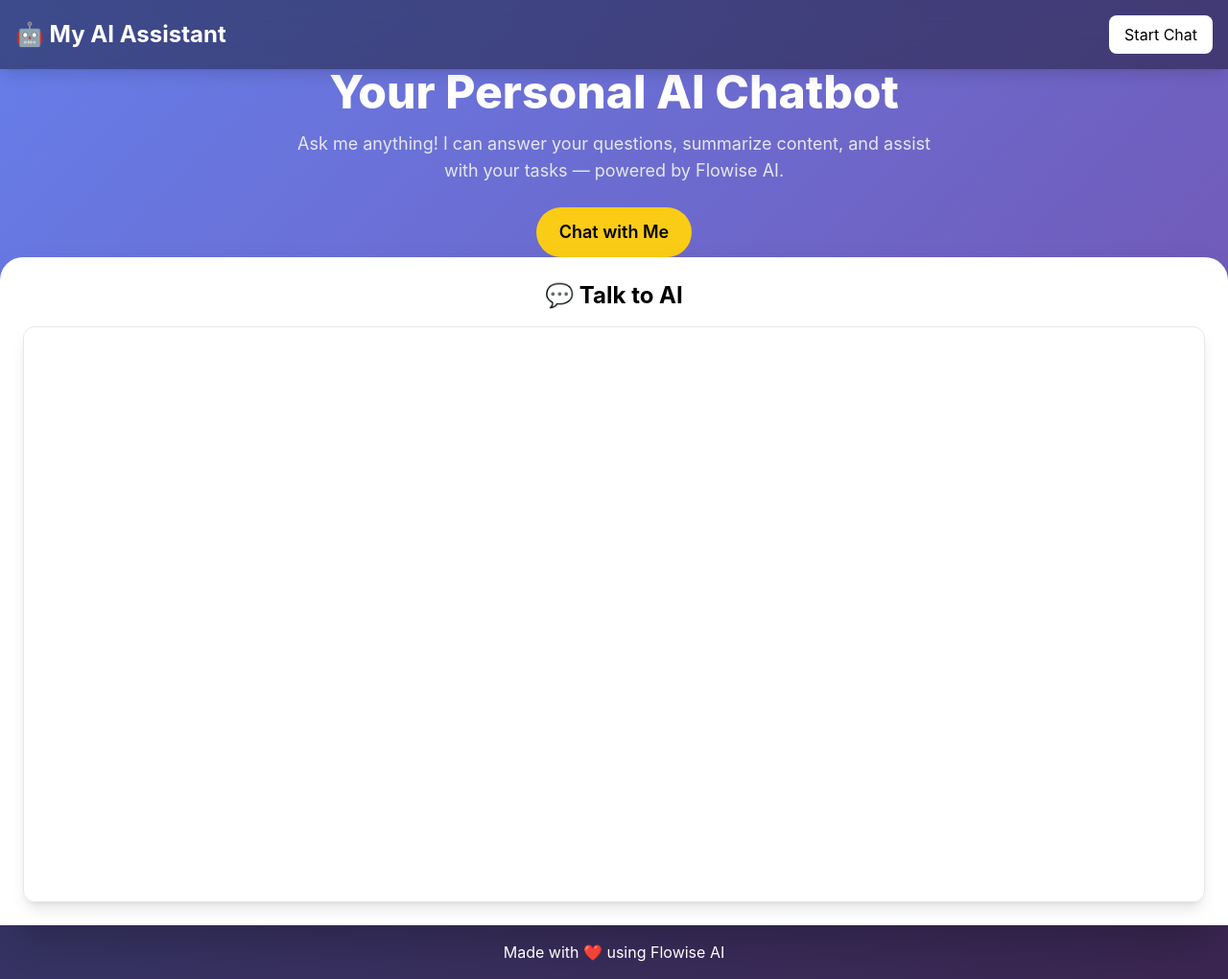
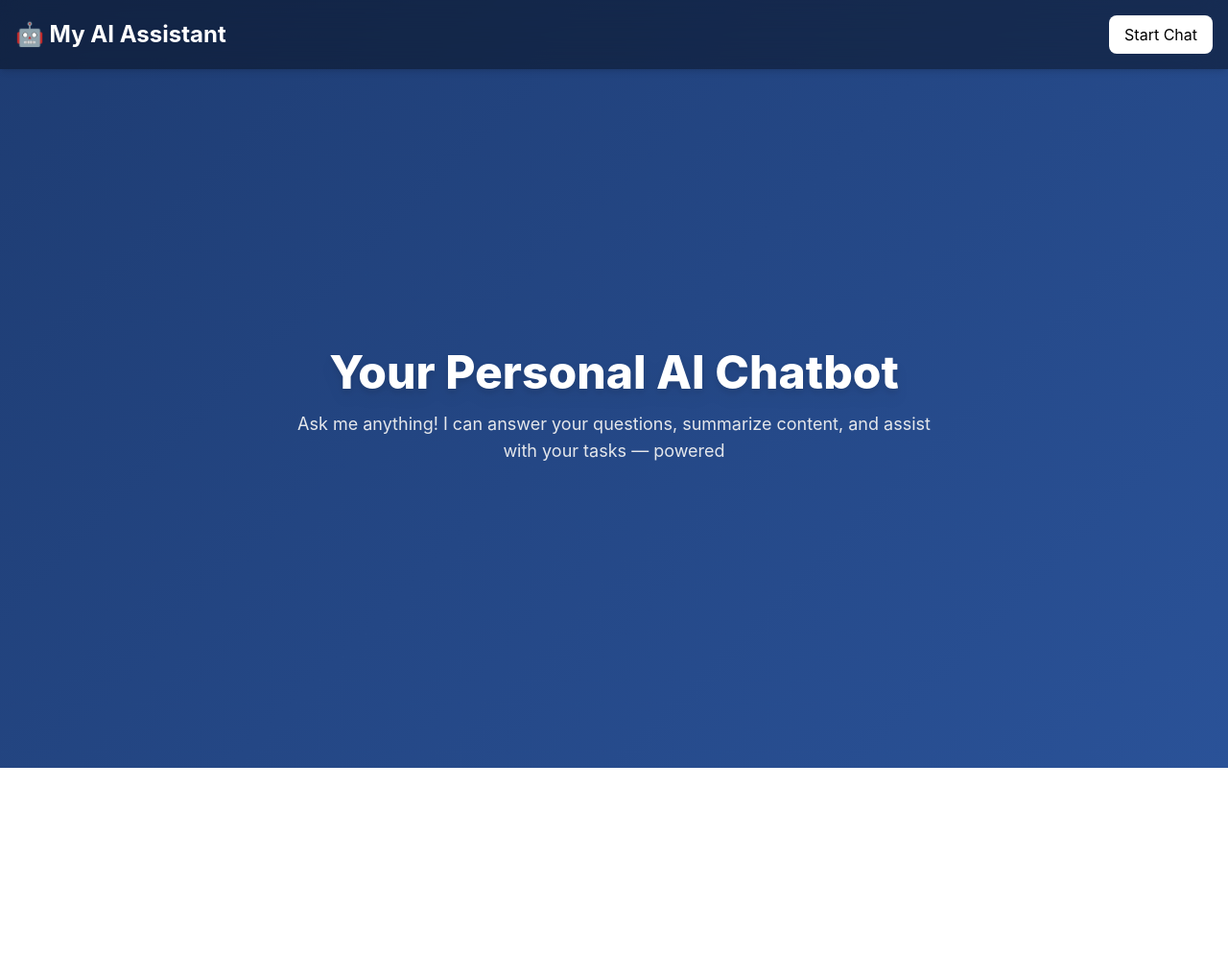
Before and after one commit to Jaswanth-Kumar-2007/Student-Study-Helper, a plain HTML site: page index.html in a window 1280 px wide. Shown: the whole page at 96% size. After the commit the page ends 800 px from the top, so only its background shows below. Drawn offline with nearby package versions, Linux system fonts and the light colour scheme; a script that the page names is missing.

Commit message:
Update index.html

```diff
--- a/index.html
+++ b/index.html
@@ -8,14 +8,17 @@
   <style>
     body {
       font-family: 'Inter', sans-serif;
-      background: linear-gradient(135deg, #667eea 0%, #764ba2 100%);
+      background: linear-gradient(135deg, #1e3c72 0%, #2a5298 100%);
+      min-height: 100vh;
+      display: flex;
+      flex-direction: column;
     }
   </style>
 </head>
-<body class="text-white flex flex-col min-h-screen">
+<body class="text-white">
 
   <!-- Navbar -->
-  <nav class="bg-black bg-opacity-40 backdrop-blur-lg p-4 flex justify-between items-center shadow-lg">
+  <nav class="bg-black bg-opacity-40 backdrop-blur-lg p-4 flex justify-between items-center shadow-md">
     <h1 class="text-2xl font-bold">🤖 My AI Assistant</h1>
     <a href="#chatbot" class="px-4 py-2 bg-white text-black rounded-lg hover:bg-gray-200 transition">
       Start Chat
@@ -23,40 +26,7 @@
   </nav>
 
   <!-- Hero Section -->
-  <section class="flex flex-1 flex-col items-center justify-center text-center px-6">
-    <h2 class="text-5xl font-extrabold mb-4">Your Personal AI Chatbot</h2>
+  <section class="flex flex-col flex-1 items-center justify-center text-center px-6">
+    <h2 class="text-5xl font-extrabold mb-4 drop-shadow-lg">Your Personal AI Chatbot</h2>
     <p class="text-lg text-gray-200 max-w-2xl mb-6">
-      Ask me anything! I can answer your questions, summarize content, and assist with your tasks — powered by Flowise AI.
-    </p>
-    <a href="#chatbot" class="px-6 py-3 bg-yellow-400 text-black text-lg font-semibold rounded-full hover:bg-yellow-300 transition">
-      Chat with Me
-    </a>
-  </section>
-
-  <!-- Chatbot Section -->
-  <section id="chatbot" class="bg-white text-black rounded-t-3xl p-6 shadow-2xl">
-    <h3 class="text-2xl font-bold text-center mb-4">💬 Talk to AI</h3>
-    <div class="w-full h-[600px] border rounded-xl overflow-hidden shadow-lg">
-      <flowise-fullchatbot style="width:100%; height:100%;"></flowise-fullchatbot>
-    </div>
-  </section>
-
-  <!-- Footer -->
-  <footer class="bg-black bg-opacity-50 text-center p-4 mt-auto">
-    <p>Made with ❤️ using Flowise AI</p>
-  </footer>
-
-  <!-- Flowise Script -->
-  <script type="module">
-    import Chatbot from "https://cdn.jsdelivr.net/npm/flowise-embed/dist/web.js"
-    Chatbot.initFull({
-      chatflowid: "e38dcabf-5531-4bb1-8b0b-c3ba9e4c9978",  // your chatflow id
-      apiHost: "https://cloud.flowiseai.com",               // your flowise host
-      theme: {
-        button: { backgroundColor: "#FFD700", right: 20, bottom: 20, size: "large", iconColor: "black" },
-        chatWindow: { welcomeMessage: "👋 Hi, I'm your AI Assistant. How can I help today?" }
-      }
-    })
-  </script>
-</body>
-</html>
+      Ask me anything! I can answer your questions, summarize content, and assist with your tasks — powered
```
